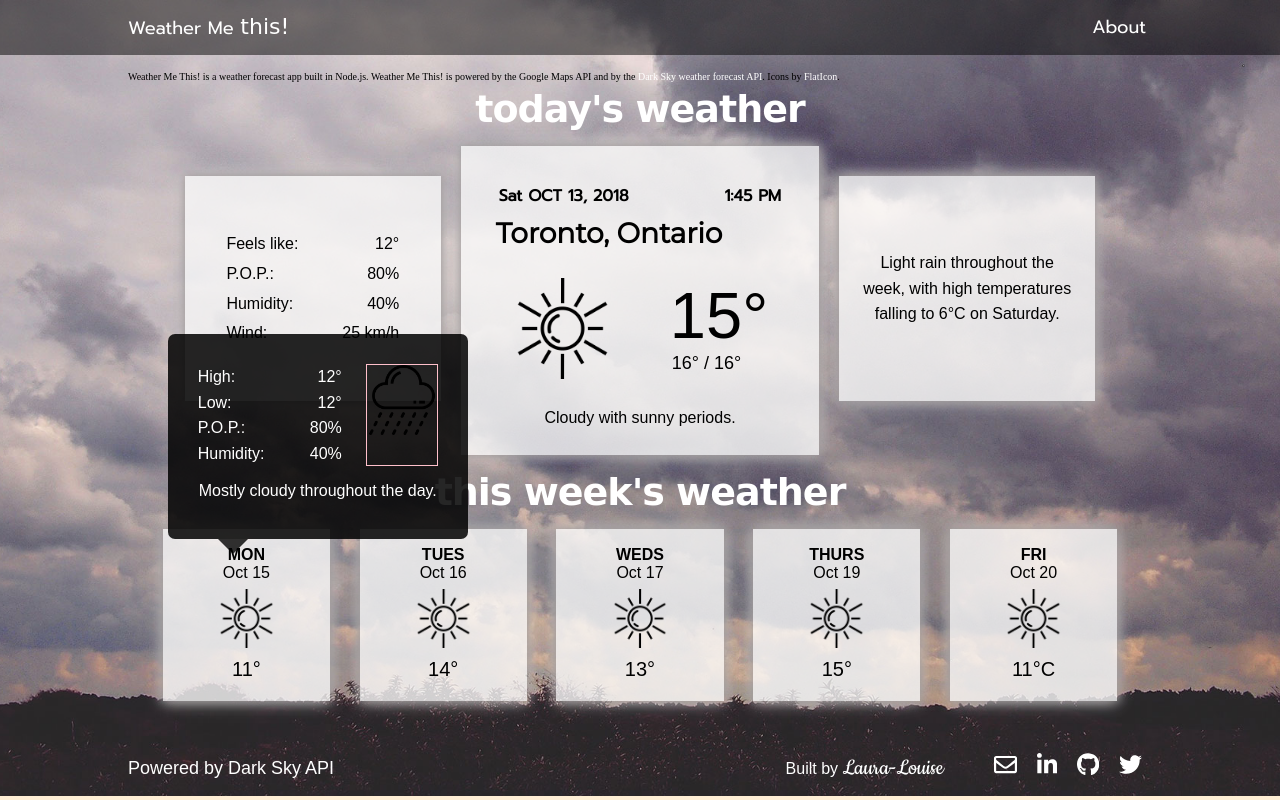
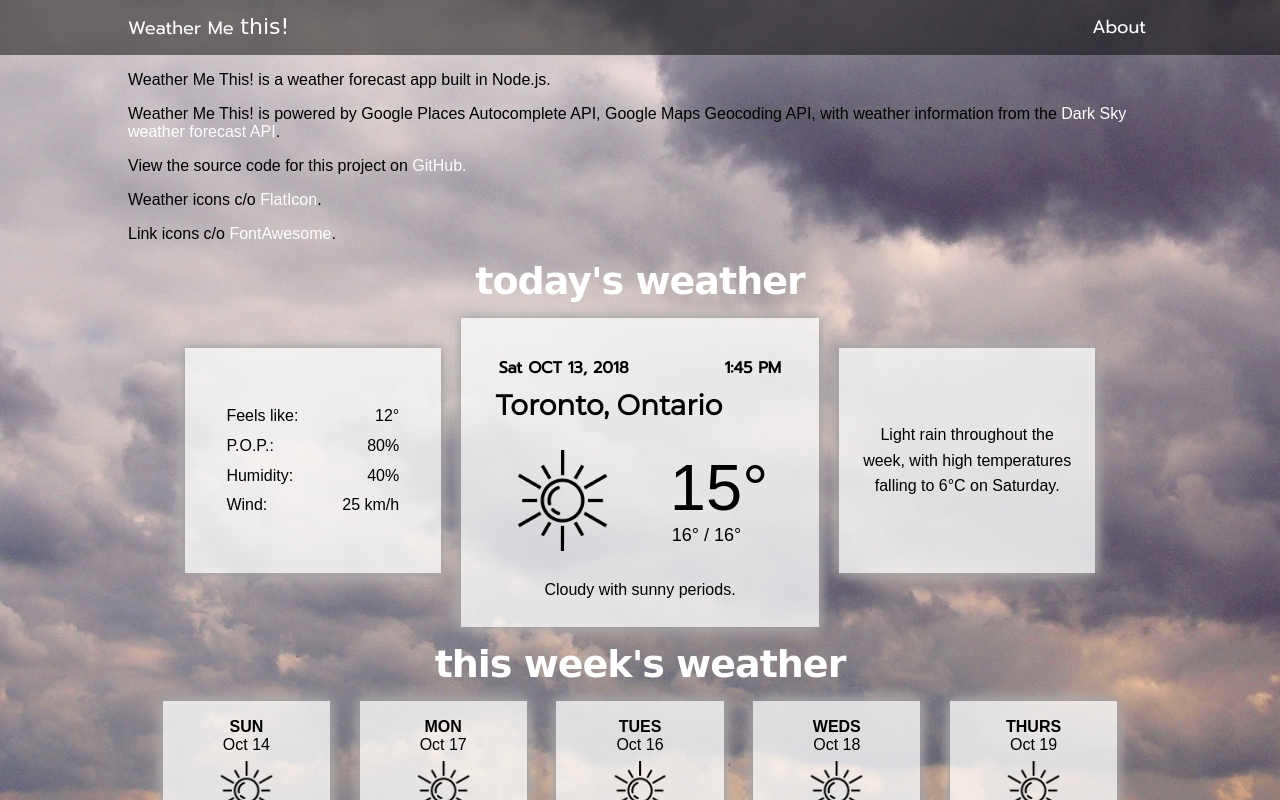
Before and after one commit to lauralouiset/weather-me-this, a website: page weather-me-this/views/sample-html/sample-search-results.html in a window 1280 px wide. Both pictures are taken after a click on the button "About". Shown: the top 800 px of the page. Drawn offline with nearby package versions, Linux system fonts and the light colour scheme; a web font is replaced by a local one.

Commit message:
Updated modal styles

```diff
--- a/weather-me-this/scripts/scripts.js
+++ b/weather-me-this/scripts/scripts.js
@@ -3,7 +3,6 @@ const functionality = {};
 functionality.toggleAbout = () => {
 	document.getElementById('about_button').addEventListener('click', () => {
 		about.classList.toggle("hidden");
-		console.log('about click');
 	})
 }
 
@@ -22,7 +21,6 @@ functionality.openModal = () => {
 functionality.closeModal = () => {
 	$('.weekly_modal').on('click', (e) => {
 		e.stopPropagation();
-		console.log('close click');
 		$('.weekly_modal').addClass('hidden');
 	});
 }
--- a/weather-me-this/views/sample-html/sample-search-results.html
+++ b/weather-me-this/views/sample-html/sample-search-results.html
@@ -32,15 +32,15 @@
 
 	<main class="wrapper">
 		<section id="about" class="hidden">
-			<p></p>
-			<p></p>
-			<p></p>
-			Weather Me This! is a weather forecast app built in Node.js.
+			<p>Weather Me This! is a weather forecast app built in Node.js.</p>
+			<p>Weather Me This! is powered by Google Places Autocomplete API, Google Maps Geocoding API, with weather information
+				from the <a href="https://darksky.net/poweredby/">Dark Sky weather
+					forecast API</a>.</p>
 
-			Weather Me This! is powered by the Google Maps API and by the <a href="https://darksky.net/poweredby/">Dark Sky
-				weather forecast API</a>.
+			<p>View the source code for this project on <a href="https://github.com/lauralouiset/node-weather-app">GitHub.</a></p>
 
-			Icons by <a href="https://www.flaticon.com/packs/weather-151">FlatIcon</a>.
+			<p>Weather icons c/o <a href="https://www.flaticon.com/packs/weather-151">FlatIcon</a>.</p>
+			<p>Link icons c/o <a href="https://fontawesome.com/license">FontAwesome</a>.</p>
 		</section>
 
 		<section class="forecast">
@@ -90,14 +90,14 @@
 					<h2 class="weather_heading">this week's weather</h2>
 					<div class="weekly_items">
 
-						<div class="weekly_item weekly__day1">
-							<p class="weekly_day">Mon</p>
-							<p class="weekly_date">Oct 15</p>
+						<div class="weekly_item"> <!-- DAY ONE (TOMORROW) -->
+							<p class="weekly_day">Sun</p>
+							<p class="weekly_date">Oct 14</p>
 							<img class="weekly_icon" src="../../assets/icons/sun.png" alt="">
 							<p class="weekly_temp">11&#176;</p>
 
 							<!-- day1 modal -->
-							<div class="weekly_modal weekly_modal_1">
+							<div class="weekly_modal hidden">
 								<div class="weekly_modal_container">
 
 									<div class="weekly_modal_forecast">
@@ -122,14 +122,15 @@
 
 						</div> <!-- end weekly_item -->
 
-						<div class="weekly_item weekly__day2">
-							<p class="weekly_day">Tues</p>
-							<p class="weekly_date">Oct 16</p>
+
+						<div class="weekly_item"> <!-- DAY TWO -->
+							<p class="weekly_day">Mon</p>
+							<p class="weekly_date">Oct 17</p>
 							<img class="weekly_icon" src="../../assets/icons/sun.png" alt="">
 							<p class="weekly_temp">14&#176;</p>
 
 							<!-- day2 modal -->
-							<div class="weekly_modal weekly_modal_2 hidden">
+							<div class="weekly_modal hidden">
 								<div class="weekly_modal_container">
 
 									<div class="weekly_modal_forecast">
@@ -152,14 +153,14 @@
 							</div><!-- end day2 modal -->
 						</div> <!-- end weekly_item -->
 
-						<div class="weekly_item weekly__day3">
-							<p class="weekly_day">Weds</p>
-							<p class="weekly_date">Oct 17</p>
+						<div class="weekly_item"> <!-- DAY THREE -->
+							<p class="weekly_day">Tues</p>
+							<p class="weekly_date">Oct 16</p>
 							<img class="weekly_icon" src="../../assets/icons/sun.png" alt="">
 							<p class="weekly_temp">13&#176;</p>
 
 					<!-- day3 modal -->
-					<div class="weekly_modal weekly_modal_3 hidden">
+					<div class="weekly_modal hidden">
 						<div class="weekly_modal_container">
 
 							<div class="weekly_modal_forecast">
@@ -182,14 +183,14 @@
 					</div><!-- end day3 modal -->
 						</div> <!-- end weekly_item -->
 
-						<div class="weekly_item weekly__day4">
-							<p class="weekly_day">Thurs</p>
-							<p class="weekly_date">Oct 19</p>
+						<div class="weekly_item"> <!-- DAY FOUR -->
+							<p class="weekly_day">Weds</p>
+							<p class="weekly_date">Oct 18</p>
 							<img class="weekly_icon" src="../../assets/icons/sun.png" alt="">
 							<p class="weekly_temp">15&#176;</p>
 
 							<!-- day4 modal -->
-							<div class="weekly_modal weekly_modal_4 hidden">
+							<div class="weekly_modal hidden">
 								<div class="weekly_modal_container">
 
 									<div class="weekly_modal_forecast">
@@ -212,14 +213,14 @@
 							</div><!-- end day4 modal -->
 						</div><!-- end weekly_item -->
 
-						<div class="weekly_item weekly_day5">
-							<p class="weekly_day">Fri</p>
-							<p class="weekly_date">Oct 20</p>
+						<div class="weekly_item "> <!-- DAY FIVE -->
+							<p class="weekly_day">Thurs</p>
+							<p class="weekly_date">Oct 19</p>
 							<img class="weekly_icon" src="../../assets/icons/sun.png" alt="">
 							<p class="weekly_temp">11&#176;C</p>
 
 							<!-- day5 modal -->
-							<div class="weekly_modal weekly_modal_5 hidden">
+							<div class="weekly_modal hidden">
 								<div class="weekly_modal_container">
 
 									<div class="weekly_modal_forecast">
```
Also changed, not shown: weather-me-this/views/sample-html/sample-front-page.html (+0 -2 lines).
